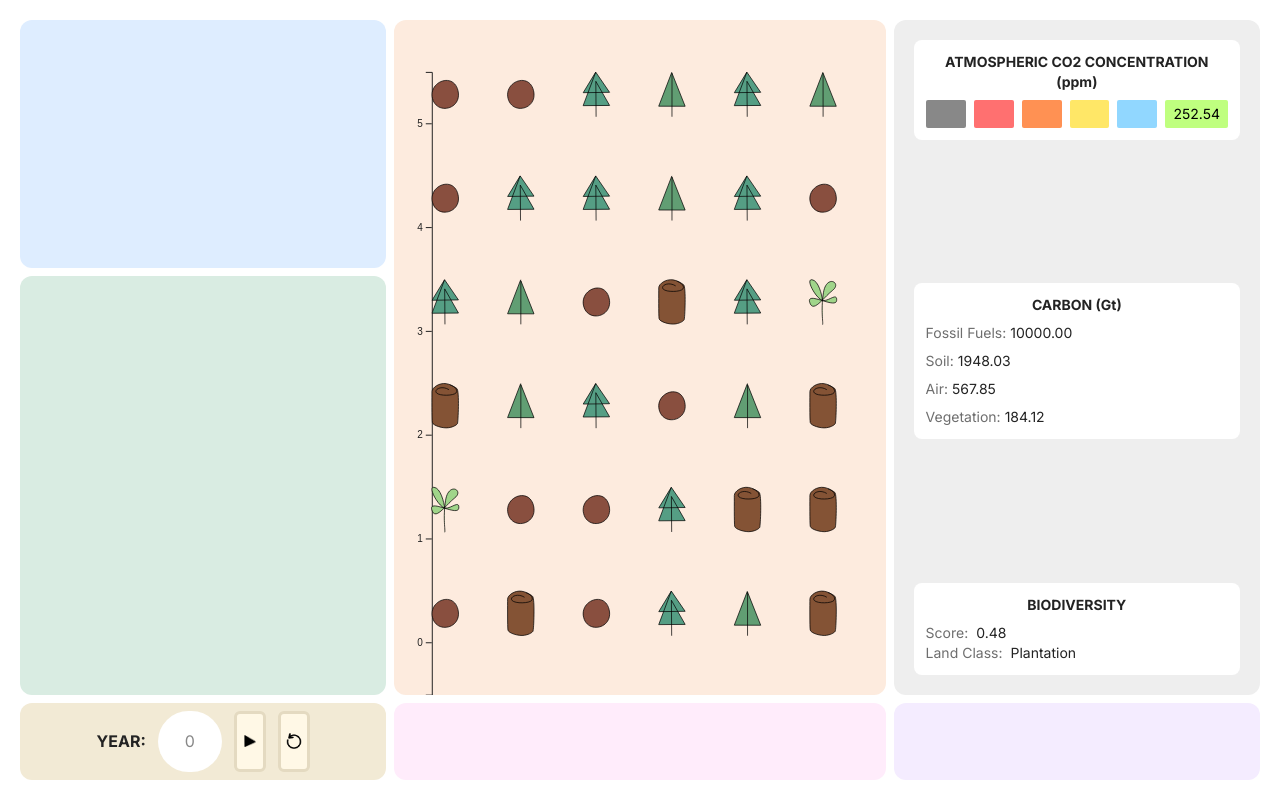
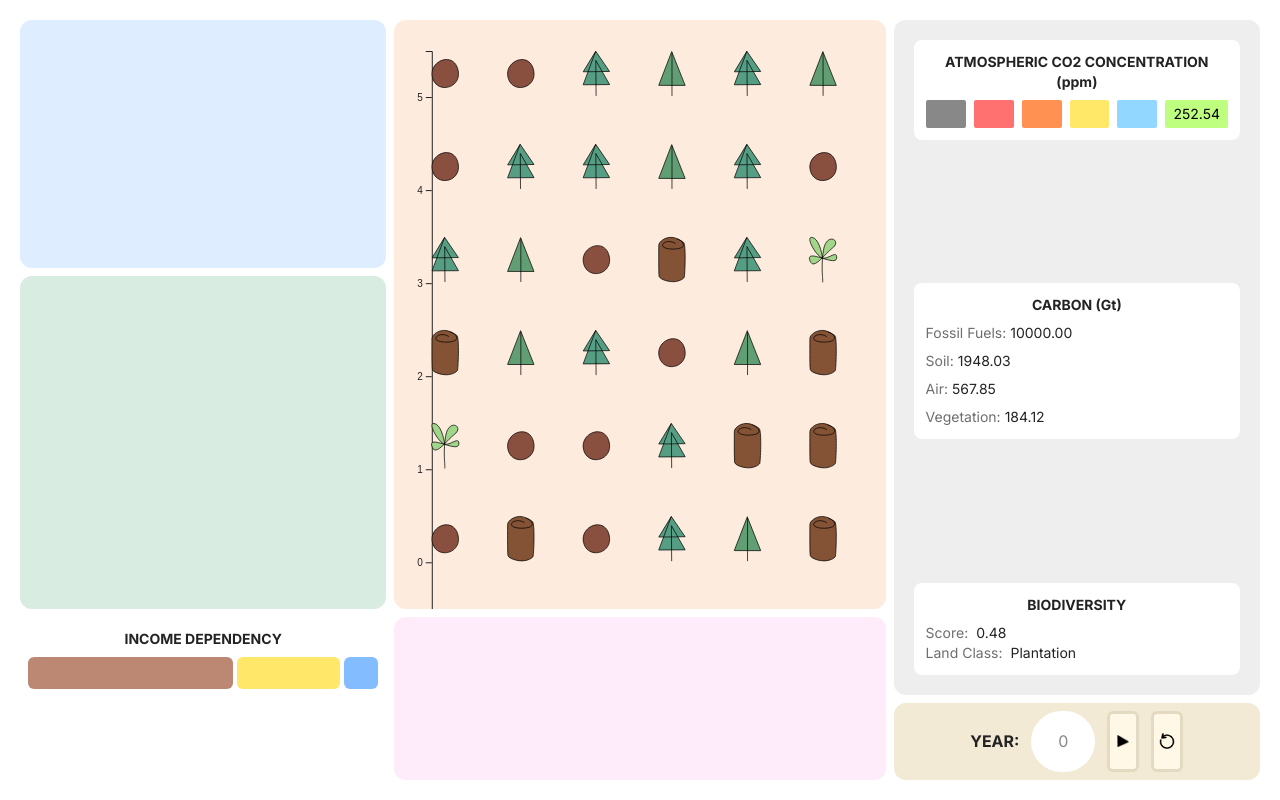
Before and after one commit to ggn1/microworld_dissertation_tcd, a Next.js app: page / in a window 1280 px wide. Built offline with nearby package versions, Linux system fonts and the light colour scheme.

Commit message:
added income dependency bar

```diff
--- a/app/classes/Land.js
+++ b/app/classes/Land.js
@@ -128,7 +128,6 @@ export default class Land {
                     initSowPositions.push(spot)
                 } else spot = initSowPositions[spotIdx]
                 this.sow(typeName, spot)
-                console.log(`Sowed a ${typeName} tree at position ${spot}.`)
                 spotIdx += 1
             }
         }
@@ -305,17 +304,17 @@ export default class Land {
         // Update biodiversity.
         this.#updateBiodiversity()
 
-        // Print ratios.
-        const carbon = this.#getCarbon()
-        if (carbon.vegetation > 0 && carbon.air > 0) {
-            console.log(
-                "soil / vegetation =",
-                carbon.soil.div(carbon.vegetation).toNumber().toFixed(2),
-                "[ideally 2.54]\n",
-                "soil / air =",
-                carbon.soil.div(carbon.air).toNumber().toFixed(2),
-                "[ideally 1.87]"
-            )
-        }
+        // // Print ratios.
+        // const carbon = this.#getCarbon()
+        // if (carbon.vegetation > 0 && carbon.air > 0) {
+        //     console.log(
+        //         "soil / vegetation =",
+        //         carbon.soil.div(carbon.vegetation).toNumber().toFixed(2),
+        //         "[ideally 2.54]\n",
+        //         "soil / air =",
+        //         carbon.soil.div(carbon.air).toNumber().toFixed(2),
+        //         "[ideally 1.87]"
+        //     )
+        // }
     }
 }
--- a/app/classes/Planner.js
+++ b/app/classes/Planner.js
@@ -4,19 +4,14 @@ export default class Planner {
      */
 
     constructor() {
-        this.rotation_period = JSON.parse(process.env.NEXT_PUBLIC_ROTATION_START)
+        this.rotationPeriod = JSON.parse(process.env.NEXT_PUBLIC_ROTATION_START)
         this.targets = {
             co2: 0.0, // % available
             income: 0 // x Barcons
         }
-        this.income_dependency = {}
-        for (const [key, value] of Object.entries(
-            JSON.parse(process.env.NEXT_PUBLIC_INCOME_SOURCES)
-        )) {
-            this.income_dependency[key] = value.dependency_start
-        }
+        this.incomeSources = JSON.parse(process.env.NEXT_PUBLIC_INCOME_SOURCES)
         this.plan = {}
-        for (let i=0; i<=JSON.parse(process.env.NEXT_PUBLIC_TIME_MAX); i+=this.rotation_period) {
+        for (let i = 0; i<=JSON.parse(process.env.NEXT_PUBLIC_TIME_MAX); i+=this.rotationPeriod) {
             this.plan[`${i}`] = []
         }
     }
--- a/app/classes/Simulation.js
+++ b/app/classes/Simulation.js
@@ -46,6 +46,8 @@ export default class Simulation {
                 }
             }
         }
+
+        // console.log()
     }
 
     #takeTimeStep() {
--- a/app/classes/Tree.js
+++ b/app/classes/Tree.js
@@ -209,7 +209,7 @@ export default class Tree {
 
         // Handle NaN.
         if (isNaN(volumeGrowth)) {
-            console.log(`[tree @ ${this.position} aged ${this.age}]\nvolumeNew = ${volumeNew}\nvolumeGrowth is NaN`)
+            console.log("volumeGrowth is NaN")
             volumeGrowth = 0
         }
         if (isNaN(volumeMaintenance)) {
@@ -253,12 +253,7 @@ export default class Tree {
         this.#grow()
 
         // Reproduce if enabled.
-        if (this.reproduction) {
-            const posSeedling = this.#reproduce()
-            if (! typeof(posSeedling) == "number") {
-                console.log(`New ${this.treeType} seedling at ${posSeedling}.`)
-            }
-        }
+        if (this.reproduction) this.#reproduce()
     }
 
     #decay() {
--- a/app/components/BdStatus.jsx
+++ b/app/components/BdStatus.jsx
@@ -1,4 +1,3 @@
-import React from 'react'
 import Card from './Card'
 
 const BdStatus = ({bdScore, bdCategory}) => {
--- a/app/components/CO2Scale.jsx
+++ b/app/components/CO2Scale.jsx
@@ -1,5 +1,6 @@
 import React from 'react'
 import Card from './Card'
+import { Tooltip } from 'react-tooltip'
 
 const CO2Scale = ({concentration}) => {
     /**
@@ -29,12 +30,20 @@ const CO2Scale = ({concentration}) => {
     let scaleColorDivs = []
     for (const [scaleCategory, scaleColor] of Object.entries(scaleColors)) {
         scaleColorDivs.push(
+            <a
+                className='w-full h-full'
+                data-tooltip-id={`tooltip-${scaleCategory}`}
+                data-tooltip-content={`${scaleCategory}`}
+                data-tooltip-place="top"
+            >
                 <div key={scaleCategory} className='
                     scaleTile w-full h-full rounded-sm
                     px-2 py-1 text-[#232323] text-black
                 ' style={{backgroundColor: `#${scaleColor}`}}>
                     {scaleCategory == curScaleCategory ? concentration : ""}
                 </div>
+                <Tooltip id={`tooltip-${scaleCategory}`}/>
+            </a>
         )
     }
 
--- a/app/components/Card.jsx
+++ b/app/components/Card.jsx
@@ -2,7 +2,7 @@
 
 import { useEffect, useState } from 'react'
 
-const Card = ({children, bgColor, heading}) => {
+const Card = ({children, bgColor, heading, fgColor}) => {
     /** A rounded card within which to place elements. */
 
     // Need to render client side to avoid hydration error.
@@ -13,7 +13,9 @@ const Card = ({children, bgColor, heading}) => {
         isClient && <div className="card p-3 w-full rounded-lg text-sm" style={{
             backgroundColor: bgColor
         }}>
-            {heading != "" && <div className='text-center font-bold mb-2'>{heading}</div>}
+            {heading != "" && <div className='text-center font-bold mb-2' style={{color: fgColor}}>
+                {heading}
+            </div>}
             {children}
         </div>
     )
--- /dev/null
+++ b/app/components/IncDepBar.jsx
@@ -0,0 +1,36 @@
+import Card from './Card'
+import { Tooltip } from 'react-tooltip'
+
+const IncDepBar = ({proportions, labels, colors}) => {
+
+    let propBars = []
+    for(let i = 0; i < proportions.length; i++) {
+        const prop = Math.round(proportions[i]*100)
+        propBars.push(
+            <a
+                style={{"minWidth": `${prop}%`}}
+                data-tooltip-id={`tooltip-${labels[i]}`}
+                data-tooltip-content={`${labels[i]} = ${prop}%`}
+                data-tooltip-place="top"
+            >
+                <div
+                    key={`prop-bar-${labels[i]}`}
+                    className="rounded-md h-8"
+                    style={{"backgroundColor": colors[i]}}
+                >
+                    <Tooltip id={`tooltip-${labels[i]}`}/>
+                </div>
+            </a>
+        )
+    }
+
+    return (
+        <Card heading="INCOME DEPENDENCY" bgColor="#FFFFFF">
+            <div className='flex gap-1 justify-center'>
+                {propBars}
+            </div>
+        </Card>
+    )
+}
+
+export default IncDepBar
--- a/app/components/LandPlot.jsx
+++ b/app/components/LandPlot.jsx
@@ -69,7 +69,7 @@ const LandPlot = ({content}) => {
         heightSvg = Number(svg.style('height').replace('px', ''))
         margins = {
             left: widthSvg/(size.rows*2+1), right: 0,
-            top: heightSvg/(size.columns*2+1), bottom: 0
+            top: heightSvg/(size.columns*3+1), bottom: 0
         }
         widthPlot = widthSvg - margins.left - margins.right;
         heightPlot = heightSvg - margins.top - margins.bottom;
--- a/app/page.js
+++ b/app/page.js
@@ -7,6 +7,7 @@ import LandPlot from "./components/LandPlot.jsx"
 import CO2Scale from "./components/CO2Scale.jsx"
 import CarbonDist from "./components/CarbonDist.jsx"
 import BdStatus from './components/BdStatus.jsx'
+import IncDepBar from './components/IncDepBar.jsx'
 
 let sim = null
 
@@ -17,6 +18,7 @@ const Home = () => {
     const [envC, setEnvC] = useState({})
     const [bdScore, setBdScore] = useState(0)
     const [bdCat, setBdCat] = useState("")
+    const [incomeSources, setIncomeSources] = useState({})
 
     const updateSimUI = () => {
         setLandContent([...sim.env.land.content])
@@ -24,6 +26,7 @@ const Home = () => {
         setEnvC({...sim.env.carbon})
         setBdScore(sim.env.land.biodiversityScore)
         setBdCat(sim.env.land.biodiversityCategory)
+        setIncomeSources({...sim.planner.incomeSources})
     }
 
     useEffect(() => {
@@ -36,7 +39,7 @@ const Home = () => {
         isInitialized &&
         <main className="h-screen w-full p-5 grid grid-cols-10 grid-rows-9 gap-2">
             <div id="home-targets" className="rounded-xl bg-[#DEEDFF] col-span-3 row-span-3"></div>
-            <div id="home-land" className="rounded-xl bg-[#FDEBDE] col-span-4 row-span-8">
+            <div id="home-land" className="rounded-xl bg-[#FDEBDE] col-span-4 row-span-7">
                 <LandPlot content={landContent}/>
             </div>
             <div id="home-world-state" className="
@@ -47,16 +50,29 @@ const Home = () => {
                 <CarbonDist distribution={envC}/>
                 <BdStatus bdScore={bdScore} bdCategory={bdCat}/>
             </div>
-            <div id="home-plan" className="rounded-xl bg-[#D9ECE2] col-span-3 row-span-5"></div>
+            <div id="home-plan" className="rounded-xl bg-[#D9ECE2] col-span-3 row-span-4"></div>
+            <div id="home-income-dependency" className="
+                rounded-xl bg-[#EEEEEE] col-span-3 row-span-2
+                flex align-middle justify-center
+            ">
+                <IncDepBar
+                    proportions={Object.values(
+                        incomeSources
+                    ).map(source => source.dependency)}
+                    colors={Object.values(
+                        incomeSources
+                    ).map(source => "#" + source.color)}
+                    labels={Object.values(
+                        incomeSources
+                    ).map(source => source.label)}
+                />
+            </div>
+            <div id="home-sold" className="
+                rounded-xl bg-[#FFECFB] col-span-4 row-span-2
+            "></div>
             <div id="home-timeline" className="rounded-xl bg-[#F2EAD5] col-span-3 row-span-1">
                 <Timeline goToTime={sim.goto}/>
             </div>
-            <div id="home-sold" className="
-                rounded-xl bg-[#FFECFB] col-span-4 row-span-1
-            "></div>
-            <div id="home-income-dependency" className="
-                rounded-xl bg-[#F4ECFF] col-span-3 row-span-1
-            "></div>
         </main>
     )
 }
--- a/package.json
+++ b/package.json
@@ -15,7 +15,8 @@
     "linear-interpolator": "^1.0.2",
     "next": "14.2.3",
     "react": "^18",
-    "react-dom": "^18"
+    "react-dom": "^18",
+    "react-tooltip": "^5.26.4"
   },
   "devDependencies": {
     "eslint": "^8",
```
Also changed, not shown: 2 other files (tests, documents, lock files or other folders). Lines whose indentation alone changed are shown as unchanged.
